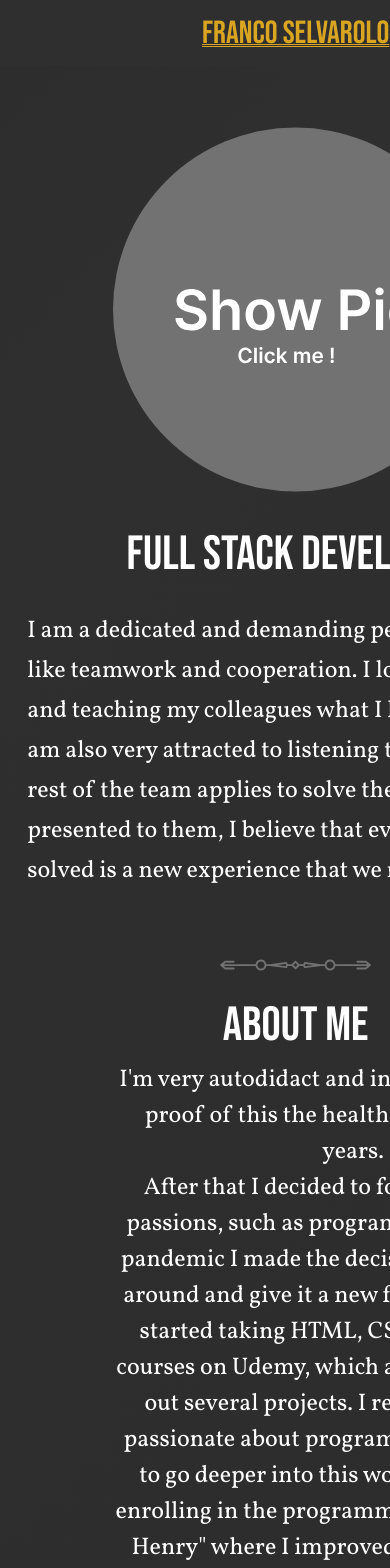
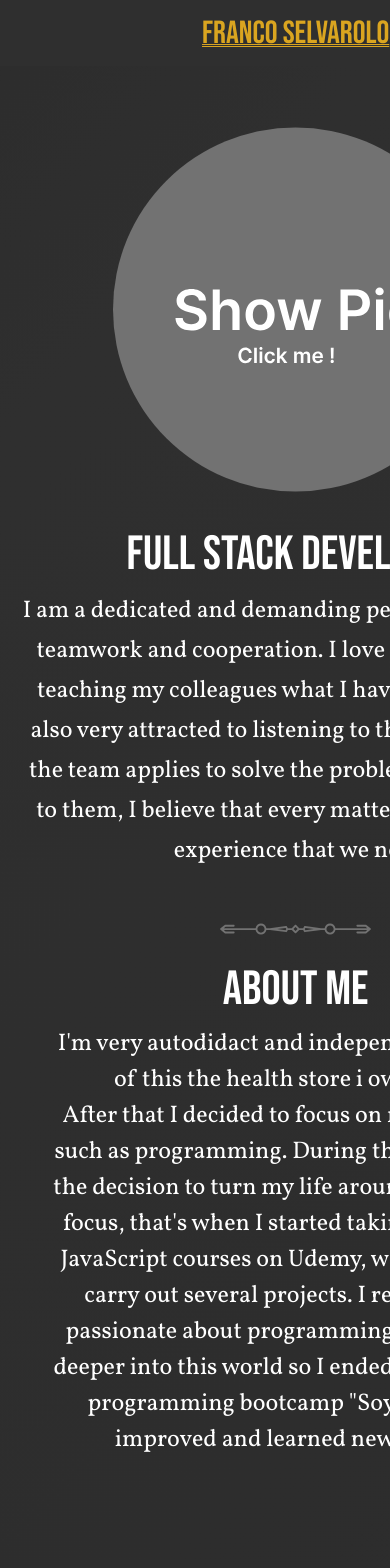
Before and after one commit to Fras28/Portfolio-React, a React (Create React App) app: page / in a window 390 px wide. Shown: the top 1568 px of the page. Built offline with nearby package versions, Linux system fonts and the light colour scheme.

Commit message:
subtitle

```diff
--- a/src/components/AboutMe/aboutMe.css
+++ b/src/components/AboutMe/aboutMe.css
@@ -343,8 +343,9 @@ li {
   .aboutSubtitle {
     font-size: 1.5rem;
     text-align: center;
-    padding-left: 20%;
-    padding-right: 1%;
+    padding-left: 9%;
+    margin: auto;
+
   }
   .skills {
     font-size: 4rem;
--- a/src/components/header/header.css
+++ b/src/components/header/header.css
@@ -111,20 +111,28 @@ a {
     overflow: unset;
     flex-direction: column-reverse;
   }
+  .cardPic{
+    height: 320px;
+    margin-bottom: 44.13px;
+  }
+
+
   .myInfo {
     font-size: small;
     max-width: 100%;
   }
   .titleCard {
-    text-align: center;
+  text-align: center;
     font-size: 3rem;
+
   }
   .imgInicio {
     height: 20rem;
   }
   .subtitle {
-    padding-left: 10%;
-    padding-right: 1%;
+       padding-left: 9%;
+    text-align: center;
+    margin: auto;
   }
   .cardLeft {
     text-align: center;
```
